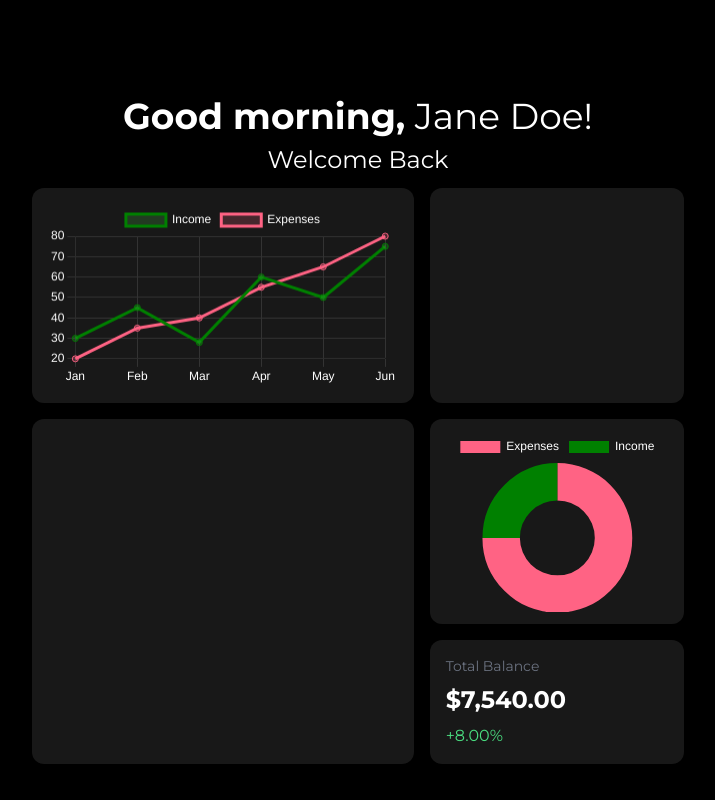
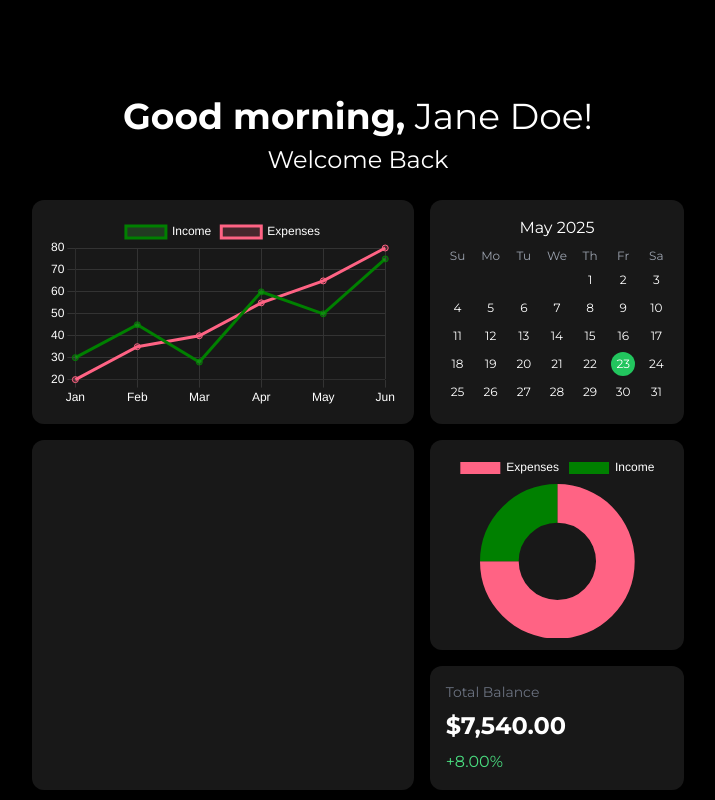
Before and after one commit to locodafux/finance-app, a Next.js app: page / in a window 1280 px wide. Shown: the whole page, without its empty margins (282-997 px from the left). Built offline with nearby package versions, Linux system fonts and the light colour scheme.

Commit message:
added calendar

```diff
--- a/src/app/page.tsx
+++ b/src/app/page.tsx
@@ -11,8 +11,8 @@ import {
   Title,
   Tooltip,
   Legend,
-  DoughnutController, // added for donut
-  ArcElement,         // added for donut
+  DoughnutController,
+  ArcElement,
 } from 'chart.js';
 
 Chart.register(
@@ -27,6 +27,75 @@ Chart.register(
   DoughnutController,
   ArcElement
 );
+
+const MiniCalendar = () => {
+  const currentDate = new Date();
+  const currentMonth = currentDate.toLocaleString('default', { month: 'short' });
+  const currentYear = currentDate.getFullYear();
+
+  // Get days in month
+  const daysInMonth = new Date(
+    currentDate.getFullYear(),
+    currentDate.getMonth() + 1,
+    0
+  ).getDate();
+
+  // Get first day of month (0-6 where 0 is Sunday)
+  const firstDayOfMonth = new Date(
+    currentDate.getFullYear(),
+    currentDate.getMonth(),
+    1
+  ).getDay();
+
+  // Generate calendar grid
+  const weeks = [];
+  let week = [];
+
+  // Add empty cells for days before the 1st of the month
+  for (let i = 0; i < firstDayOfMonth; i++) {
+    week.push(<div key={`empty-${i}`} className="w-6 h-6"></div>);
+  }
+
+  // Add days of the month
+  for (let day = 1; day <= daysInMonth; day++) {
+    const isToday = day === currentDate.getDate();
+
+    week.push(
+      <div
+        key={`day-${day}`}
+        className={`w-6 h-6 flex items-center justify-center text-xs rounded-full
+          ${isToday ? 'bg-green-500 text-white' : 'hover:bg-gray-700'}`}
+      >
+        {day}
+      </div>
+    );
+
+    if (week.length === 7 || day === daysInMonth) {
+      weeks.push(
+        <div key={`week-${day}`} className="flex justify-between mb-1">
+          {week}
+        </div>
+      );
+      week = [];
+    }
+  }
+
+  return (
+    <div className="text-white">
+      <div className="text-center font-medium mb-2">
+        {currentMonth} {currentYear}
+      </div>
+      <div className="flex justify-between text-xs text-gray-400 mb-1">
+        {['Su', 'Mo', 'Tu', 'We', 'Th', 'Fr', 'Sa'].map((day) => (
+          <div key={day} className="w-6 text-center">{day}</div>
+        ))}
+      </div>
+      <div className="flex flex-col">
+        {weeks}
+      </div>
+    </div>
+  );
+};
 
 export default function Home() {
   const chartRef = useRef<HTMLCanvasElement>(null);
@@ -118,7 +187,7 @@ export default function Home() {
       <h1 className="text-4xl mb-2">
         <span className="font-bold">Good morning,</span> Jane Doe!
       </h1>
-      <h3 className="text-2xl mb-3">Welcome Back</h3>
+      <h3 className="text-2xl mb-6">Welcome Back</h3>
 
       <div className="flex flex-col lg:w-[60%] lg:h-full gap-y-4">
         <div className="w-full flex gap-4 h-[40%]">
@@ -126,14 +195,14 @@ export default function Home() {
             <canvas className="w-full h-full" style={{ display: 'block' }} ref={chartRef} />
           </div>
           <div className="w-[40%] h-full bg-[#181818] rounded-xl p-4">
+            <MiniCalendar />
           </div>
         </div>
         <div className="w-full flex gap-4 h-[60%]">
           <div className="w-[60%] h-full bg-[#181818] rounded-xl"></div>
           <div className="flex flex-col w-[40%] h-full gap-4">
             <div className="w-full h-[60%] bg-[#181818] rounded-xl p-3">
-          <canvas className="w-full h-full" style={{ display: 'block' }} ref={donutChartRef} />
-
+              <canvas className="w-full h-full" style={{ display: 'block' }} ref={donutChartRef} />
             </div>
             <div className="w-full h-[40%] bg-[#181818] rounded-xl flex flex-col gap-2 p-4">
               <span className='text-sm text-gray-500'>Total Balance</span>
```
